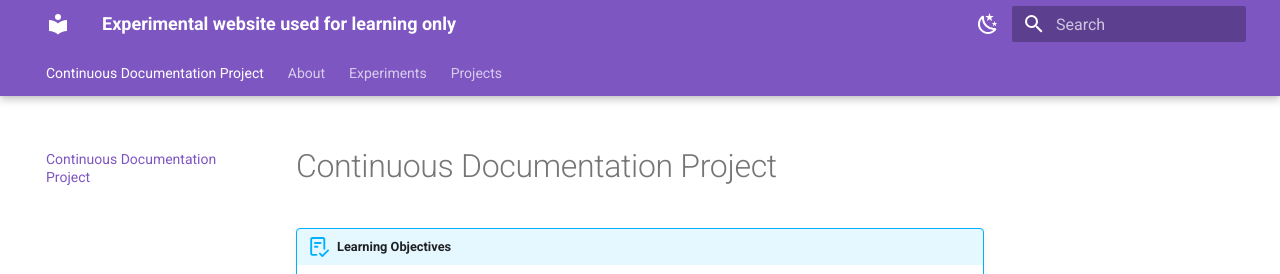
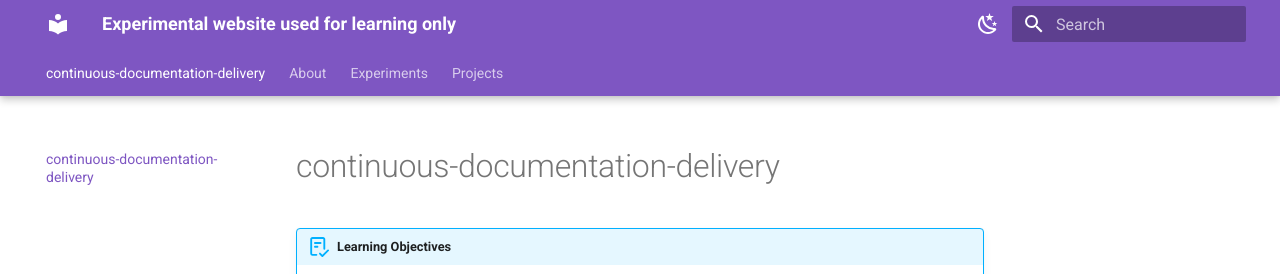
Before and after one commit to ukbendavies/training-github-actions, an MkDocs documentation site: the page built from docs/index.md, in a window 1280 px wide. Shown: the top 274 px of the page. Built offline with MkDocs 1.6.1 and Material for MkDocs 9.7.7, drawn with Linux system fonts in a browser that asks for light colours.

Commit message:
change name to reflect wider oplanned site structure

```diff
--- a/docs/index.md
+++ b/docs/index.md
@@ -1,4 +1,4 @@
-# Continuous Documentation Project
+# continuous-documentation-delivery
 
 !!! abstract "Learning Objectives"
 
```
